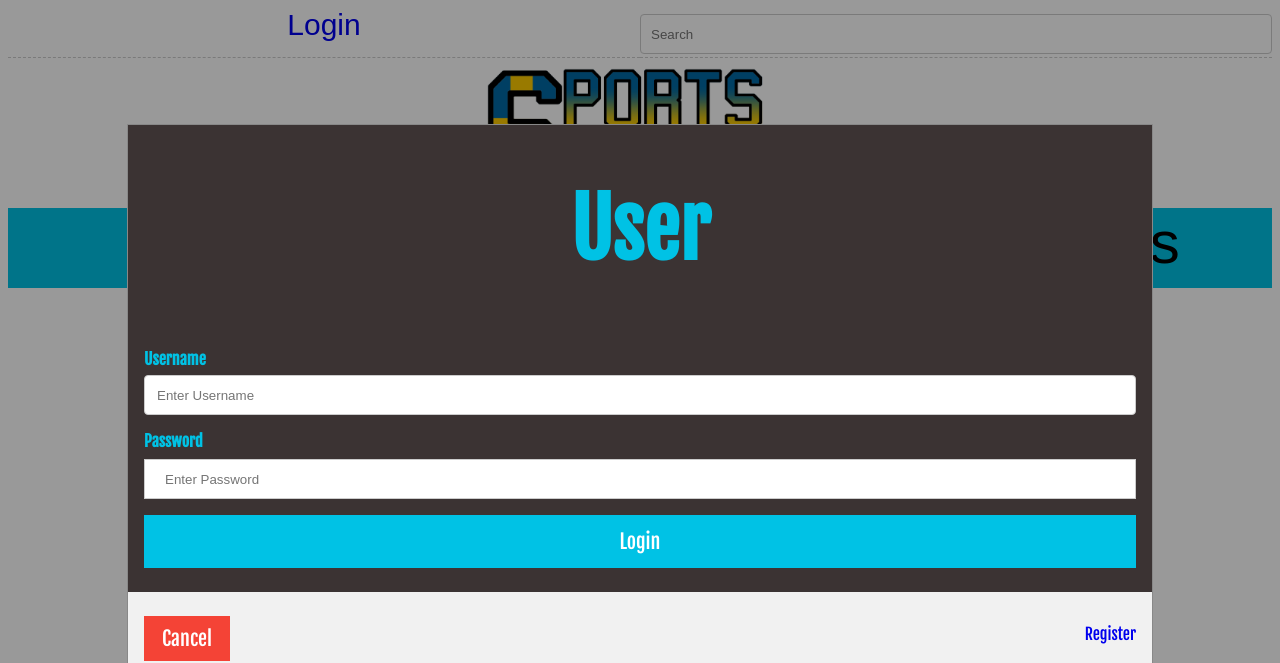
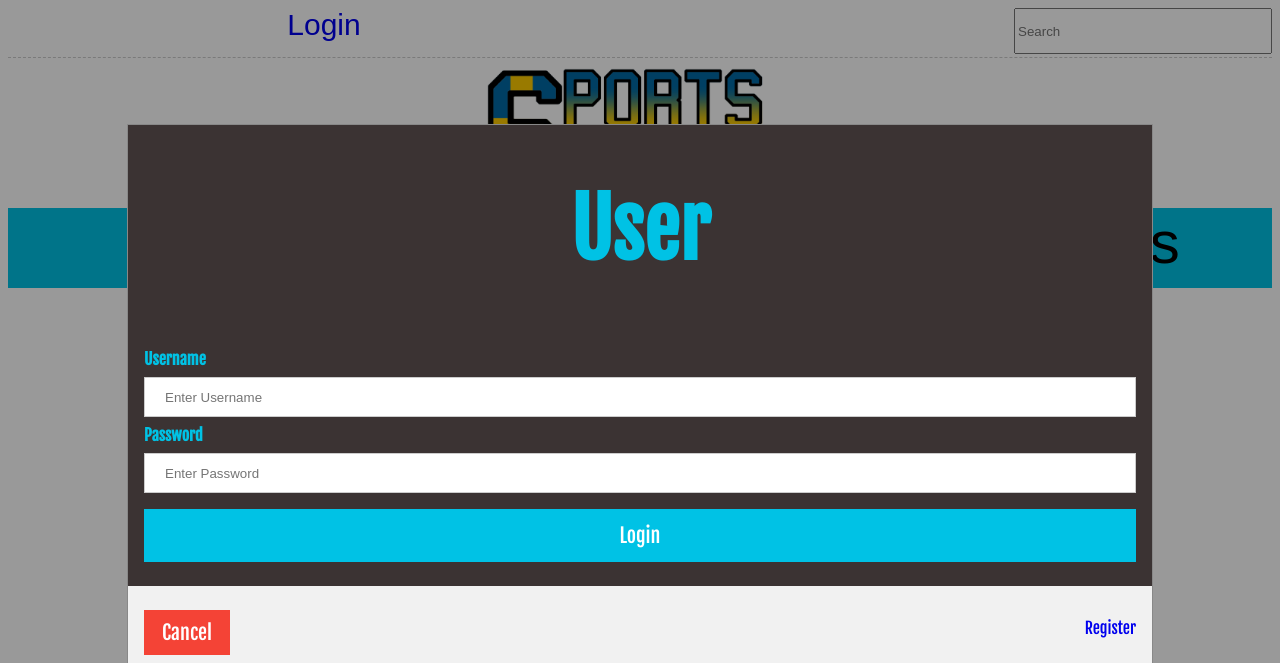
Before and after one commit to Angelic0strich/SportsSweden, a PHP site: page /sportsweden/html/index.php in a window 1280 px wide, after a click on "Login". Shown: the top 663 px of the page. Run offline with PHP 8.4, Linux system fonts and the light colour scheme; data comes from the database, SQL or seed files in the repository; some libraries are stand-ins or nearby versions; some web fonts are replaced; grey boxes are pictures that could not be loaded.

Commit message:
fixed the top bar

```diff
--- a/css/login_popup.css
+++ b/css/login_popup.css
@@ -7,7 +7,7 @@ body {
 /* Full-width input fields */
 
 
-input[type=text], input[type=password] {
+#popup input[type=text], input[type=password] {
     width: 100%;
     padding: 12px 20px;
     margin: 8px 0;
--- a/css/mainstyle.css
+++ b/css/mainstyle.css
@@ -164,18 +164,17 @@ a
     text-align: center ;
 }
 
-#searchInput{
+#menu #searchInput{
     background-color:rgba(100,100,100,0.5);
     color:white;
     border : none ;
     padding: 10px;
 }
 
-#search-data {
+#menu #search-data {
 
     color: white;
     bottom: 10px;
-    padding: 10px;
 }
 
 #search-result-container{
@@ -185,10 +184,10 @@ a
     position: relative;
 
 }
-#search-result-container :hover {
+#menu #search-result-container :hover {
     background-color: gray;
 }
-#search-container{
+#menu #search-container{
     position: relative;
     grid-column: 4/7;
     border-bottom: 1px dashed #cccccc;
@@ -246,7 +245,7 @@ a
     margin: 4px 2px;
     cursor: pointer;
 }
-input[type=text], textarea {
+#editnews input[type=text], textarea {
     width: 100%;
     padding : 12px;
     border: 1px solid #ccc;
@@ -256,7 +255,7 @@ input[type=text], textarea {
     margin-bottom: 16px;
     resize: vertical;
 }
-input[type=submit] {
+#editnews input[type=submit] {
     background-color: #4CAF50;
     color: white;
     padding: 12px 20px;
@@ -264,10 +263,10 @@ input[type=submit] {
     border-radius: 4px;
     cursor: pointer;
 }
-input[type=submit]:hover {
+#editnews input[type=submit]:hover {
     background-color: #45a049;
 }
-.edit-news-container {
+#editnews .edit-news-container {
     display: block;
     margin: 0 auto;
     border-radius: 5px;
--- a/html/editnews.php
+++ b/html/editnews.php
@@ -9,6 +9,7 @@
     <link href="https://fonts.googleapis.com/css?family=Patua+One&display=swap" rel="stylesheet">
 </head>
 <body>
+<div id="editnews">
 <?php include ("menu.php")?>
 
 <?php
@@ -127,6 +128,6 @@
 ?>
 <a href="addnews.php"> Back </a>
 <?php include ("footer.php")?>
-
+</div>
 </body>
 </html>
--- a/html/login_popup.html
+++ b/html/login_popup.html
@@ -1,7 +1,7 @@
 <div id="id01" class="modal" style="display:none">
     <form class="modal-content animate" method="post" action='#'>
         <h1>User</h1>
-        <div class="container">
+        <div id="popup"class="container">
             <div>
                 <label for="uname"><b>Username</b></label>
                 <input type="text" placeholder="Enter Username" id="uname" required>
--- a/html/menu.php
+++ b/html/menu.php
@@ -11,7 +11,7 @@
         <div class="category"><a class ="link" href="category.php">Find a club</a> </div>
         <div class="about-us"><a class ="link" href="about-us.php">About us</a></div>
     </div>
-</nav>
+
 
 <script>
     function searchData(val) {
@@ -44,3 +44,4 @@
 
 
 </script>
+</nav>
```
